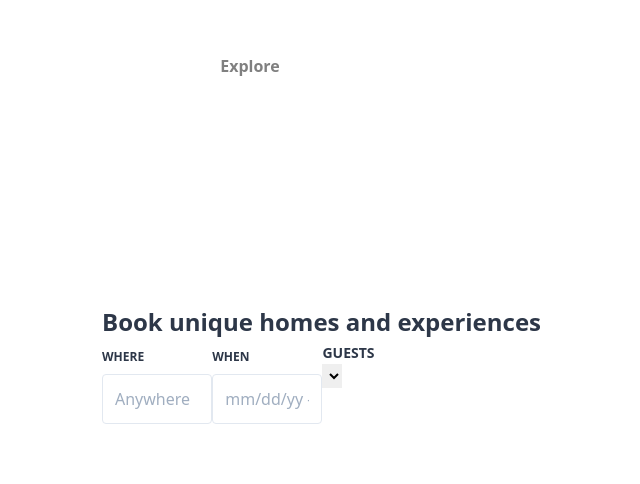
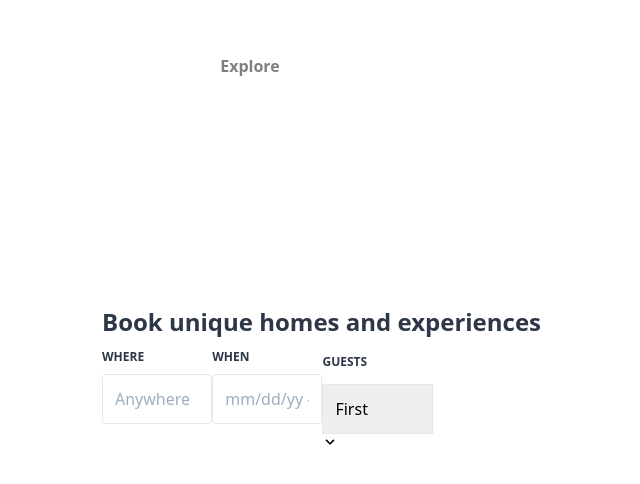
Before and after one commit to kokiebisu/nextjs_airbnb, a Next.js app: page / in a window 1280 px wide. Shown: the part 272-756 px from the top of the page, without its empty margins (42-682 px from the left). Built offline with nearby package versions, Linux system fonts and the light colour scheme.

Commit message:
solved the appearance none not working bug

```diff
--- a/components/OptionBox.js
+++ b/components/OptionBox.js
@@ -1,15 +1,20 @@
 export default ({ label, options }) => {
 	return (
-		<div class='w-full lg:w-1/3'>
-			<label for={label} class='uppercase text-sm font-semibold pb-2 text-gray-800'>
+		<div class=' py-2 w-full lg:w-1/3'>
+			<label for={label} class='uppercase text-xs font-semibold text-gray-800'>
 				{label}
 			</label>
-			<div>
-				<select name='' id=''>
-					<option value=''></option>
-					<option value=''></option>
-					<option value=''></option>
+			<div class='relative pt-3'>
+				<select id={label} class='p-3 border border-gray-300 w-full appearance-none'>
+					<option value='1'>{options.first}</option>
+					<option value='2'>{options.second}</option>
+					<option value='3'>{options.third}</option>
 				</select>
+				<div class='pointer-events-none'>
+					<svg class='fill-current h-4 w-4' xmlns='http://www.w3.org/2000/svg' viewBox='0 0 20 20'>
+						<path d='M9.293 12.95l.707.707L15.657 8l-1.414-1.414L10 10.828 5.757 6.586 4.343 8z' />
+					</svg>
+				</div>
 			</div>
 		</div>
 	);
--- a/pages/styles.css
+++ b/pages/styles.css
@@ -5,4 +5,11 @@
 }
 
 @tailwind components;
+
+.appearance-none {
+	-webkit-appearance: none;
+	-moz-appearance: none;
+	appearance: none;
+}
+
 @tailwind utilities;
```
